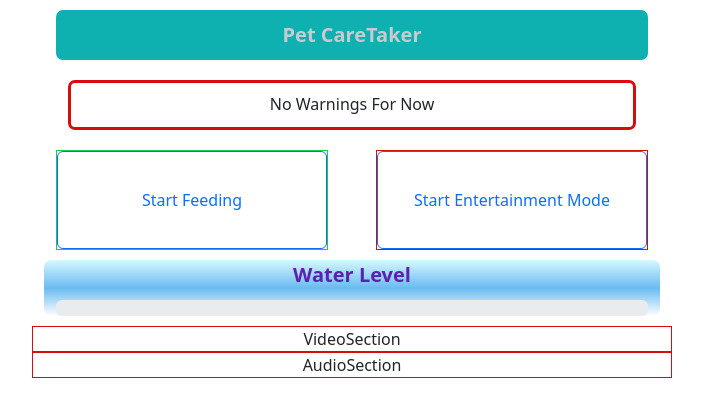
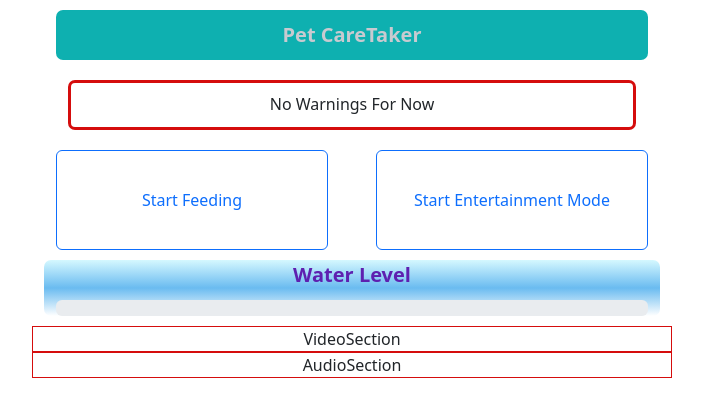
Before and after one commit to Projects-ByKalhara/project-duma, a React (Create React App) app: page / in a window 1280 px wide. Shown: the top 410 px of the page, without its empty margins (288-991 px from the left). Built offline with nearby package versions, Linux system fonts and the light colour scheme; no server answers; the database is empty.

Commit message:
1st step done

```diff
--- a/src/components/EntertainmentSection/EntertainmentSection.css
+++ b/src/components/EntertainmentSection/EntertainmentSection.css
@@ -1,7 +1,7 @@
 .e-outer{
     width: 100%;
     height: 100px;
-    border: #d50d0d solid 1px;
+    /* border: #d50d0d solid 1px; */
 }
 
 .entertainment-btn{
--- a/src/components/FeedSection/FeedSection.css
+++ b/src/components/FeedSection/FeedSection.css
@@ -1,7 +1,7 @@
 .f-outer{
     width: 100%;
     height: 100px;
-    border: #1fc656 solid 1px;
+    /* border: #1fc656 solid 1px; */
     display: flex;
 
 }
```
